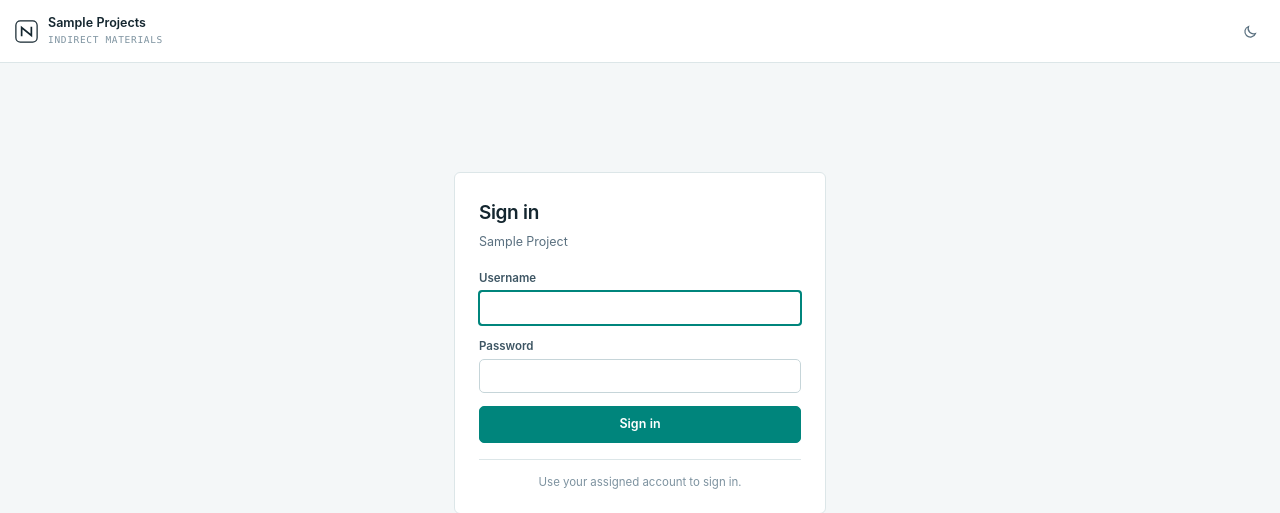
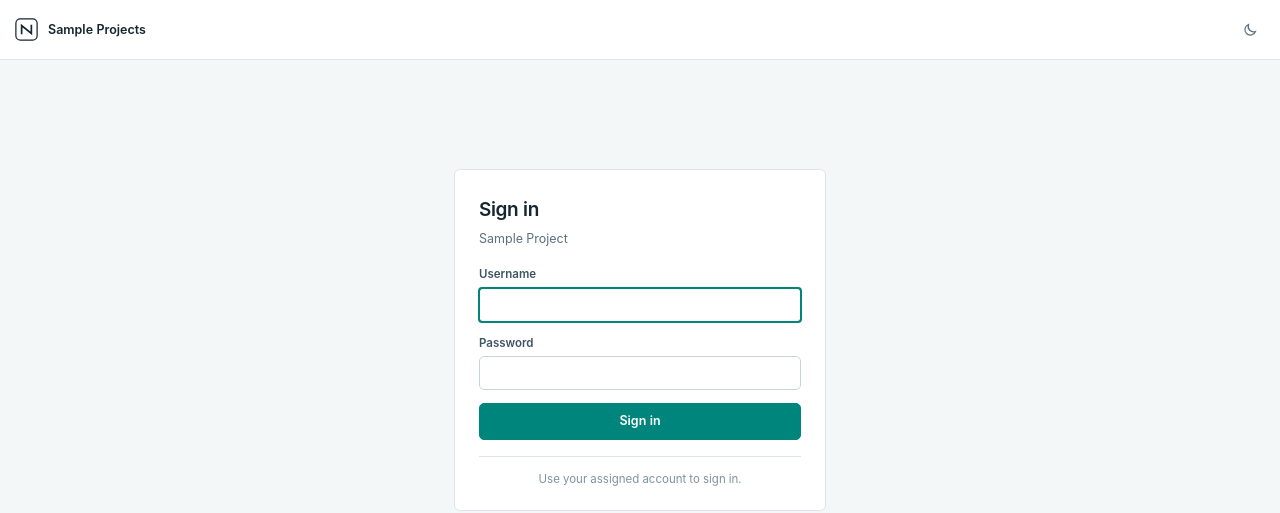
Before and after one commit to aintralph/SAI_PROJECTT, a Django app: page /accounts/login/ in a window 1280 px wide. Shown: the top 513 px of the page. Run offline with Django 5.2, Linux system fonts and the light colour scheme.

Commit message:
fix: remove redundant brand subtitle from authentication template

```diff
--- a/templates/base_auth.html
+++ b/templates/base_auth.html
@@ -13,7 +13,6 @@
   {% include "partials/mark.svg" %}
   <div>
     <div class="brand-name">Sample Projects</div>
-    <div class="brand-sub">Indirect materials</div>
   </div>
   <button class="theme-btn" id="themeToggle" type="button" title="Switch to dark theme" aria-label="Switch to dark theme">
     <svg width="15" height="15" viewBox="0 0 16 16" fill="none" stroke="currentColor" stroke-width="1.3" aria-hidden="true">
```
